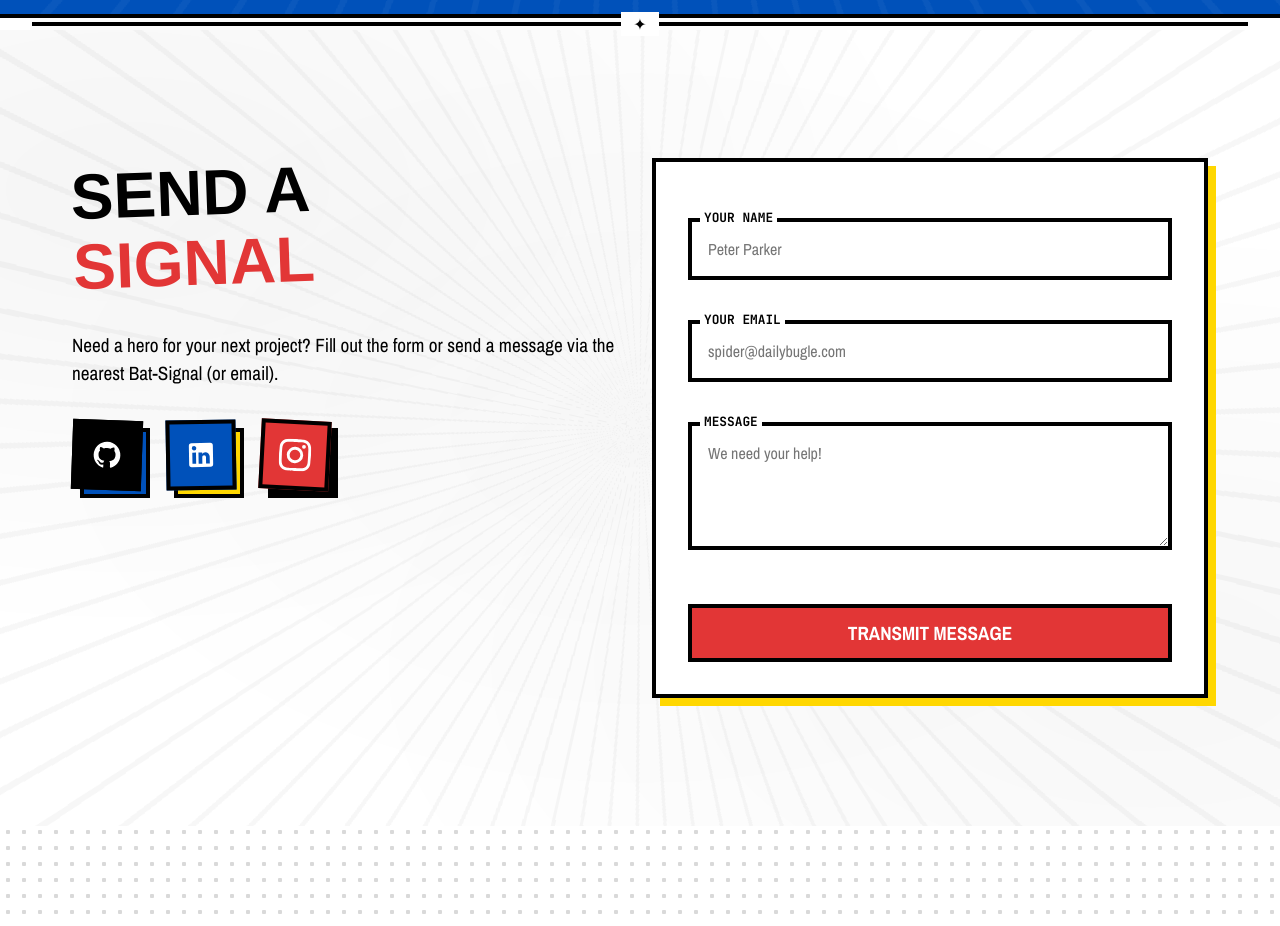
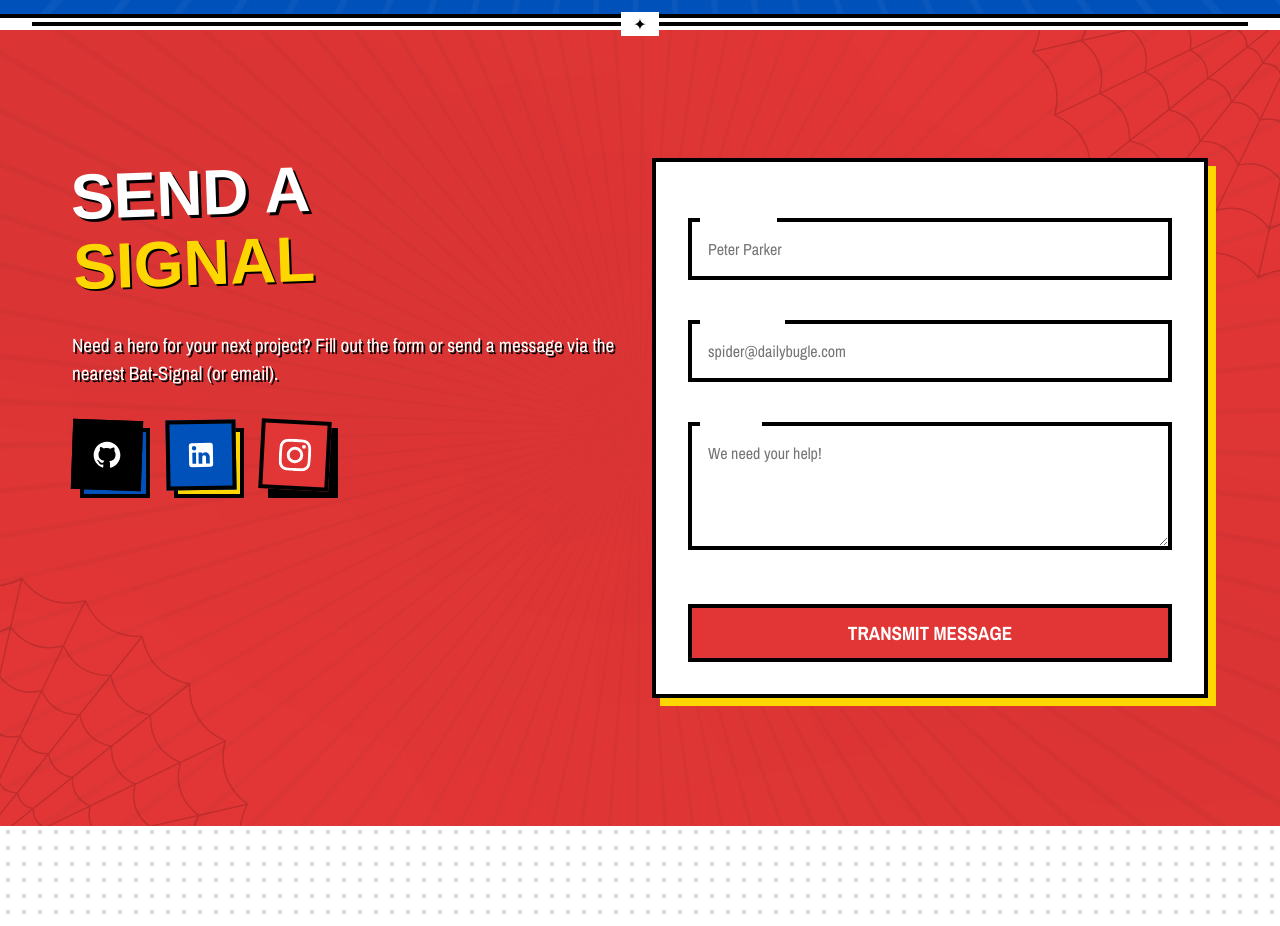
Before and after one commit to Saintfai/portfolio, a Next.js app: page / in a window 1280 px wide. Shown: the part 3160-4086 px from the top of the page. Built offline with nearby package versions, Linux system fonts and the light colour scheme; a web font is replaced by a local one.

Commit message:
Add spiderweb SVG and spiderman theme to contact

```diff
--- a/app/components/ContactSection.tsx
+++ b/app/components/ContactSection.tsx
@@ -46,8 +46,12 @@ export default function ContactSection() {
       as="section"
       id="contact"
       animationClass="scroll-fade-bg"
-      className="contact-section speed-lines ink-texture"
+      className="contact-section speed-lines ink-texture spiderman-theme"
     >
+      {/* SVG Spiderwebs */}
+      <CornerWeb position="top-right" />
+      <CornerWeb position="bottom-left" />
+
       {/* Decorative Background Bubbles */}
       <div className="bg-decorations">
         <div className="decor-burst-wrap float-slow" style={{ top: "18%", right: "2%" }}>
@@ -161,3 +165,81 @@ export default function ContactSection() {
     </ScrollReveal>
   );
 }
+
+// Dynamically generated SVG Spiderweb for layout framing
+function CornerWeb({ position }: { position: "top-right" | "bottom-left" }) {
+  const width = 300;
+  const height = 300;
+
+  // Center coordinates
+  const cx = position === "top-right" ? width : 0;
+  const cy = position === "top-right" ? 0 : height;
+
+  const numSpokes = 7;
+  const numRings = 6;
+  const maxR = 300;
+  const bowFactor = 0.92; // bows inward slightly
+
+  // Angle ranges for 90 degree corner webs
+  // top-right corner: Math.PI/2 (down) to Math.PI (left)
+  // bottom-left corner: 1.5 * Math.PI (up) to 2 * Math.PI (right)
+  const startAngle = position === "top-right" ? Math.PI / 2 : 1.5 * Math.PI;
+  const angleRange = Math.PI / 2;
+
+  const spokes: string[] = [];
+  const rings: string[] = [];
+
+  // Generate Spokes (radial lines)
+  for (let i = 0; i <= numSpokes; i++) {
+    const angle = startAngle + (i / numSpokes) * angleRange;
+    const x2 = cx + Math.cos(angle) * maxR;
+    const y2 = cy + Math.sin(angle) * maxR;
+    spokes.push(`M ${cx} ${cy} L ${x2} ${y2}`);
+  }
+
+  // Generate Rings (curved spiderweb concentric segments)
+  for (let j = 1; j <= numRings; j++) {
+    const r = (j / numRings) * maxR;
+    let ringPath = "";
+
+    for (let i = 0; i < numSpokes; i++) {
+      const a1 = startAngle + (i / numSpokes) * angleRange;
+      const a2 = startAngle + ((i + 1) / numSpokes) * angleRange;
+
+      const x1 = cx + Math.cos(a1) * r;
+      const y1 = cy + Math.sin(a1) * r;
+      const x2 = cx + Math.cos(a2) * r;
+      const y2 = cy + Math.sin(a2) * r;
+
+      const midAngle = (a1 + a2) / 2;
+      const cpx = cx + Math.cos(midAngle) * r * bowFactor;
+      const cpy = cy + Math.sin(midAngle) * r * bowFactor;
+
+      if (i === 0) {
+        ringPath += `M ${x1} ${y1} Q ${cpx} ${cpy} ${x2} ${y2}`;
+      } else {
+        ringPath += ` Q ${cpx} ${cpy} ${x2} ${y2}`;
+      }
+    }
+    rings.push(ringPath);
+  }
+
+  return (
+    <svg
+      viewBox={`0 0 ${width} ${height}`}
+      className={`spiderweb-svg ${position === "top-right" ? "web-top-right" : "web-bottom-left"}`}
+      width={width}
+      height={height}
+      aria-hidden="true"
+    >
+      {/* Spokes */}
+      {spokes.map((d, i) => (
+        <path key={`spoke-${i}`} d={d} />
+      ))}
+      {/* Rings */}
+      {rings.map((d, i) => (
+        <path key={`ring-${i}`} d={d} />
+      ))}
+    </svg>
+  );
+}
--- a/app/globals.css
+++ b/app/globals.css
@@ -697,19 +697,92 @@ h1, h2, h3, h4, h5, h6 {
 .contact-section {
   padding: 6rem 2rem;
   background-color: var(--color-pure-white);
-}
-
-.contact-title {
+  position: relative;
+  overflow: hidden;
+}
+
+/* Spider-Man Theme styles */
+.contact-section.spiderman-theme {
+  background-color: var(--color-spiderman-red);
+  color: var(--color-pure-white);
+  transition: background-color 0.3s ease;
+}
+
+:root[data-theme='noir'] .contact-section.spiderman-theme {
+  background-color: var(--color-pure-black);
+}
+
+.contact-section.spiderman-theme .contact-title {
   font-size: clamp(2.5rem, 5vw, 4rem);
-}
-
-.contact-highlight {
-  color: var(--color-spiderman-red);
-}
-
-.contact-description {
+  color: var(--color-pure-white);
+  text-shadow: 3px 3px 0 var(--color-pure-black);
+}
+
+.contact-section.spiderman-theme .contact-highlight {
+  color: var(--color-wolverine-yellow);
+  text-shadow: 2px 2px 0 var(--color-pure-black);
+}
+
+.contact-section.spiderman-theme .contact-description {
   margin-top: 1rem;
   font-size: 1.2rem;
+  color: var(--color-pure-white);
+  text-shadow: 2px 2px 0 var(--color-pure-black);
+}
+
+/* Ensure social tooltip is black and white even on red background */
+.contact-section.spiderman-theme .social-tooltip {
+  color: var(--color-pure-black) !important;
+}
+
+/* Ensure bubbles inside spiderman theme contrast well */
+.contact-section.spiderman-theme .decor-bubble {
+  background-color: var(--color-pure-white);
+  color: var(--color-pure-black);
+  opacity: 0.95;
+}
+
+.contact-section.spiderman-theme .decor-burst {
+  background-color: var(--color-wolverine-yellow);
+  color: var(--color-pure-black);
+}
+
+.contact-section.spiderman-theme .decor-caption {
+  background-color: var(--color-wolverine-yellow);
+  color: var(--color-pure-black);
+}
+
+/* SVG Spiderwebs */
+.spiderweb-svg {
+  position: absolute;
+  pointer-events: none;
+  z-index: 0;
+  opacity: 0.15;
+  transition: opacity 0.3s ease;
+}
+
+/* Web colors based on theme */
+.spiderweb-svg path {
+  stroke: var(--color-pure-black);
+  stroke-width: 1.5;
+  fill: none;
+}
+
+:root[data-theme='noir'] .spiderweb-svg path {
+  stroke: var(--color-pure-white);
+  opacity: 0.25;
+}
+
+.web-top-right {
+  top: 0;
+  right: 0;
+  transform: translate(15%, -15%);
+}
+
+.web-bottom-left {
+  bottom: 0;
+  left: 0;
+  transform: translate(-15%, 15%);
 }
 
 .contact-form-card {
```
